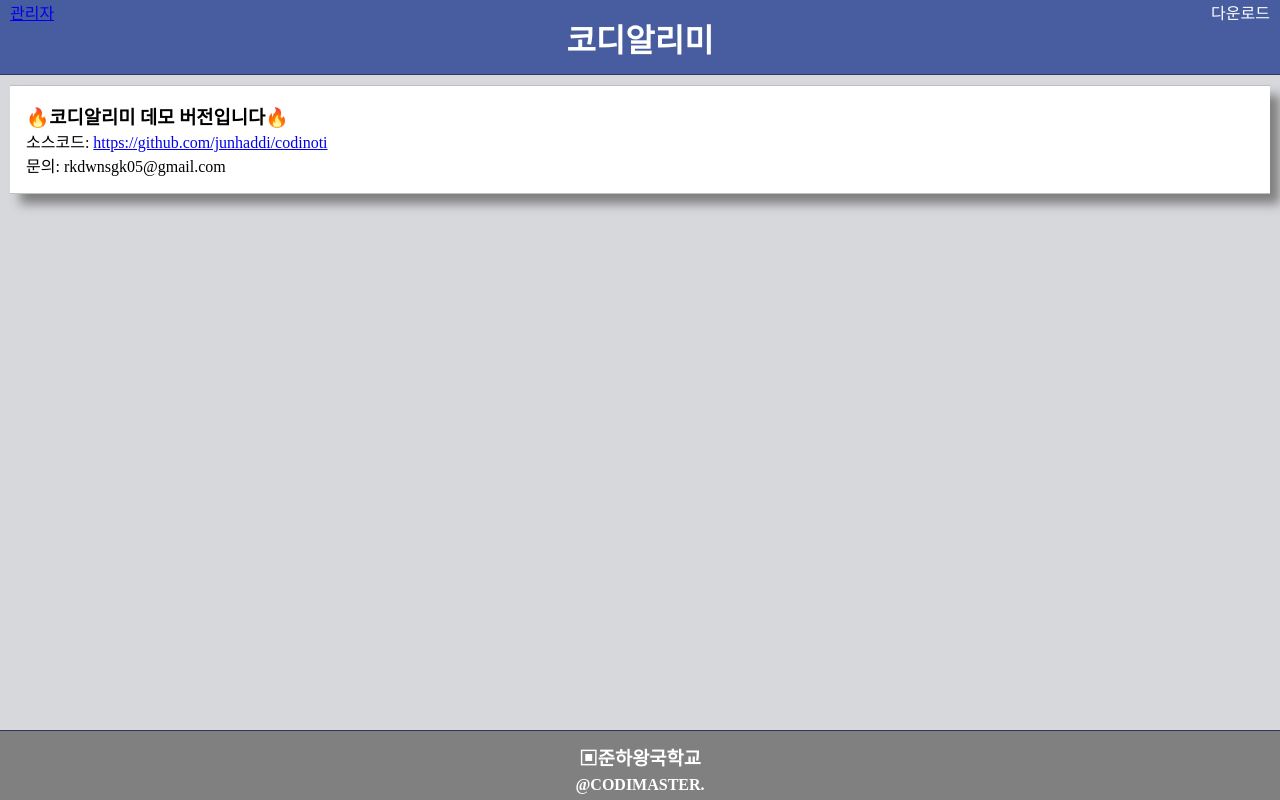
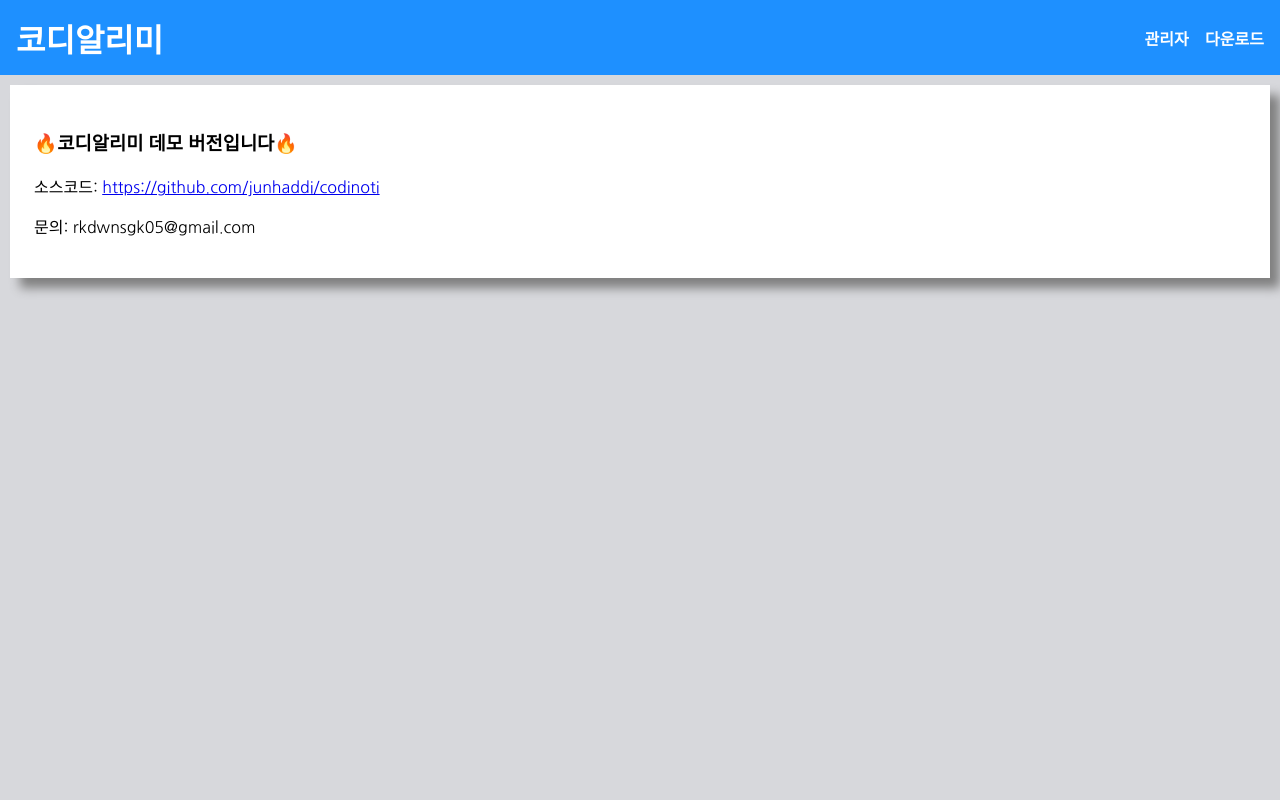
Before and after one commit to junhaddi/codinoti, a website: page public/index.html in a window 1280 px wide. Drawn offline with Linux system fonts and the light colour scheme.

Commit message:
뷰포트 적용
페이지 개선

```diff
--- a/public/index.html
+++ b/public/index.html
@@ -2,12 +2,29 @@
 <html>
 
 <head>
+    <title>코디알리미</title>
+    <!-- favicon 설정 -->
+    <link rel="shortcut icon" href="images/favicon.ico" type="image/x-icon">
+    <link rel="icon" href="images/favicon.ico" type="image/x-icon">
+    <!-- 뷰포트 설정 -->
+    <meta name="viewport" content="width=device-width, initial-scale=1.0">
+    <!-- 구글 웹폰트 불러오기 -->
+    <link href="https://fonts.googleapis.com/css?family=Nanum+Gothic&display=swap&subset=korean" rel="stylesheet">
+    <!-- manifest 추가 -->
+    <link rel="manifest" href="manifest.json" />
+    <!-- iOS 설정 -->
+    <meta name="apple-mobile-web-app-capable" content="yes" />
+    <meta name="apple-mobile-web-app-status-bar-style" content="black" />
+    <meta name="apple-mobile-web-app-title" content="codinoti" />
+    <link rel="apple-touch-icon" href="/images/icons/icon-152x152.png" />
+    <!-- 메타데이터 설정 -->
+    <meta name="description" content="코디알리미" />
+    <meta name="theme-color" content="#1e90ff" />
     <script src="scripts/jquery-3.4.1.min.js"></script>
     <script src="https://www.gstatic.com/firebasejs/4.13.0/firebase-app.js"></script>
     <script src="https://www.gstatic.com/firebasejs/4.13.0/firebase-messaging.js"></script>
     <script>
-        // Firebase 클라우드 메시징 발신자 ID.
-        // 프로젝트 생성 -> 설정(톱니바퀴) -> 클라우드 메시징 텝에 있는 값.
+        // 파이어베이스 프로젝트 ID
         firebase.initializeApp({
             "messagingSenderId": "188505041022"
         })
@@ -16,7 +33,7 @@
         // 토큰 발급
         messaging.requestPermission()
             .then(function () {
-                console.log("알림권한 획득!");
+                console.log("알림권한 획득.");
                 return messaging.getToken();
             })
             .then(function (token) {
@@ -24,26 +41,26 @@
                 submitToken(token);
             })
             .catch(function (err) {
-                errorElement.innerHTML = "Error: " + err;
-                console.log("알람권환 획득 실패ㅜㅜ", err);
+                errorElement.innerHTML = err;
+                console.log("토큰 발급 실패.", err);
             });
 
         // 토큰 갱신발급
         messaging.onTokenRefresh(function () {
             messaging.getToken()
                 .then(function (refreshedToken) {
-                    console.log("토큰 갱신발급!!!");
+                    console.log("토큰 갱신발급.");
                     tokenElement.innerHTML = refreshedToken;
                     submitToken(refreshedToken);
                 }).catch(function (err) {
-                    errorElement.innerHTML = "Error: " + err;
-                    console.log("토큰 갱신발급 실패ㅜㅜ", err);
+                    errorElement.innerHTML = err;
+                    console.log("토큰 갱신발급 실패.", err);
                 });
         });
 
         // 메시지 수신처리
         messaging.onMessage(function (payload) {
-            $(".container").prepend(`<div class='feed'><h3 class='name'>${payload.data.title}</h3><div class='date'>${payload.data.date}</div><div class='content'>${payload.data.content}</div></div>`);
+            $(".container").prepend(`<div class='feed'><h3 class='name'>${payload.data.title}</h3><p class='date'>${payload.data.date}</p><p class='content'>${payload.data.content}</p></div>`);
         });
 
         // 서버로 토큰 보내기
@@ -64,14 +81,13 @@
     <style>
         * {
             box-sizing: border-box;
-            margin: 0;
-            padding: 0;
         }
 
         body {
-            background-color: #d7d8dc;
             padding-top: 75px;
-            padding-bottom: 70px;
+            margin: 10px;
+            font-family: 'Nanum Gothic', sans-serif;
+            background: #d7d8dc;
         }
 
         header {
@@ -80,56 +96,34 @@
             left: 0;
             right: 0;
             height: 75px;
-            color: #fff;
-            background-color: #475d9f;
-            border-bottom: 1px solid #2c3863;
+            padding: 1rem;
+            color: white;
+            background: dodgerblue;
+            font-weight: bold;
+            display: flex;
+            justify-content: space-between;
+            align-items: center;
         }
 
-        footer {
-            position: fixed;
-            bottom: 0;
-            left: 0;
-            right: 0;
-            height: 70px;
-            text-align: center;
-            color: #fff;
-            background-color: #808080;
-            border-top: 1px solid #2c3863;
+        header nav {
+            overflow: hidden;
         }
 
-        .title {
-            position: absolute;
-            left: 0;
-            right: 0;
-            top: 15px;
-            text-align: center;
-        }
-
-        .adminBtn {
-            position: absolute;
-            left: 10px;
-        }
-
-        .downloadBtn {
-            position: absolute;
-            right: 10px;
-        }
-
-        .container {
-            background-color: #d7d8dc;
+        span a {
+            color: #ffffff;
+            padding: 12px 12px;
+            text-decoration: none;
         }
 
         .feed {
             background-color: #ffffff;
-            border-top: 1px solid #c0c0c0;
-            border-bottom: 1px solid #c0c0c0;
-            margin: 10px;
-            padding: 16px;
+            margin-bottom: 10px;
+            padding: 24px;
             box-shadow: 10px 10px 10px grey;
         }
 
         .date {
-            color: #999;
+            color: #808080;
             margin-bottom: 10px;
         }
 
@@ -138,43 +132,22 @@
             font-weight: 600;
         }
     </style>
-    <title>코디알리미</title>
-    <link rel="shortcut icon" href="images/favicon.ico" type="image/x-icon">
-    <link rel="icon" href="images/favicon.ico" type="image/x-icon">
-    <!-- manifest 추가 -->
-    <link rel="manifest" href="manifest.json" />
-    <!-- iOS 설정 -->
-    <meta name="apple-mobile-web-app-capable" content="yes" />
-    <meta name="apple-mobile-web-app-status-bar-style" content="black" />
-    <meta name="apple-mobile-web-app-title" content="codinoti" />
-    <link rel="apple-touch-icon" href="/images/icons/icon-152x152.png" />
-    <!-- 메타데이터 설정 -->
-    <meta name="description" content="코디알리미" />
-    <meta name="theme-color" content="#475d9f" />
 </head>
 
 <body>
     <header>
-        <div class="adminBtn">
-            <a href="admin.html">관리자</a>
-        </div>
-        <div class="title">
-            <h1>코디알리미</h1>
-        </div>
-        <div id="install" class="downloadBtn">
-            다운로드
-        </div>
+        <h1>코디알리미</h1>
+        <nav>
+            <span><a href="admin.html">관리자</a></span>
+            <span id="install">다운로드</span>
+        </nav>
     </header>
-    <footer>
-        <h3 style="margin-top: 12px;">▣준하왕국학교</h3>
-        <h4 style="margin-top: 6px;">@CODIMASTER.</h4>
-    </footer>
     <div class="feed" style="margin-bottom: 30px;">
-        <h3 class="name">🔥코디알리미 데모 버전입니다🔥</h3>
-        <div>소스코드: <a href="https://github.com/junhaddi/codinoti">https://github.com/junhaddi/codinoti</a></div>
-        <div>문의: rkdwnsgk05@gmail.com</div>
-        <div id="token" style="color:deepskyblue;"></div>
-        <div id="error" style="color:red;"></div>
+        <h3>🔥코디알리미 데모 버전입니다🔥</h3>
+        <p>소스코드: <a href="https://github.com/junhaddi/codinoti">https://github.com/junhaddi/codinoti</a></p>
+        <p>문의: rkdwnsgk05@gmail.com</p>
+        <p id="token" style="color:deepskyblue; word-break: break-all;"></p>
+        <p id="error" style="color:red;"></p>
     </div>
     <div class="container"></div>
     <script>
```
Also changed, not shown: public/admin.html (+5 -3 lines).
